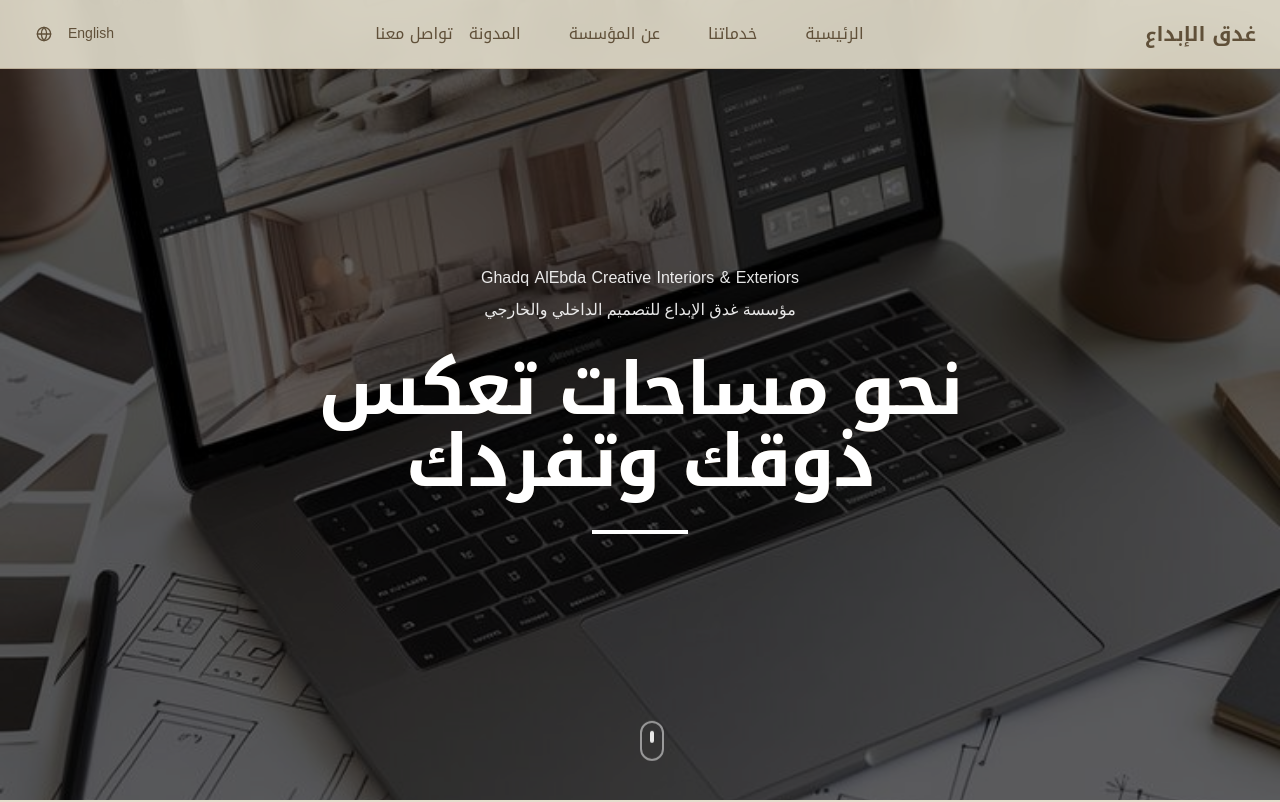
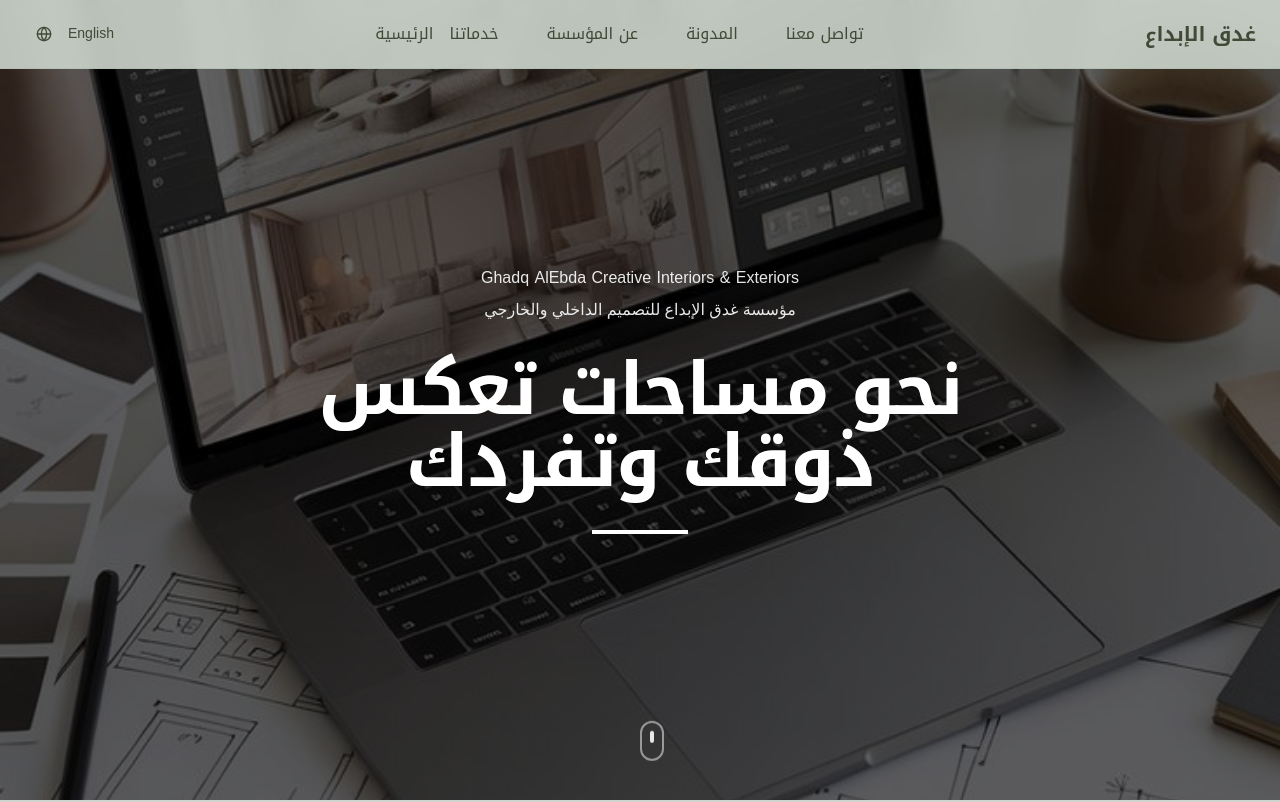
Before and after one commit to Webique/ghadq-essence-design, a React (Vite) app: page / in a window 1280 px wide. Shown: the top 802 px of the page. Built offline with nearby package versions, Linux system fonts and the light colour scheme.

Commit message:
added splash screen

```diff
--- a/src/components/IntroSection.tsx
+++ b/src/components/IntroSection.tsx
@@ -8,7 +8,6 @@ const IntroSection = () => {
 
   const features = [
     { key: 'feature1', icon: <CheckCircle className="w-5 h-5 text-primary" /> },
-    { key: 'feature2', icon: <CheckCircle className="w-5 h-5 text-primary" /> },
     { key: 'feature3', icon: <CheckCircle className="w-5 h-5 text-primary" /> },
     { key: 'feature4', icon: <CheckCircle className="w-5 h-5 text-primary" /> },
   ];
--- a/src/components/Navigation.tsx
+++ b/src/components/Navigation.tsx
@@ -35,16 +35,12 @@ const Navigation = () => {
           </div>
 
           {/* Desktop Navigation */}
-          <div className={`hidden md:flex items-center ${language === 'ar' ? 'flex-row-reverse' : ''}`}>
-            {displayNavItems.map((item, index) => (
+          <div className={`hidden md:flex items-center space-x-8 ${language === 'ar' ? 'space-x-reverse' : ''}`}>
+            {displayNavItems.map((item) => (
               <a
                 key={item.key}
                 href={item.href}
-                className={`text-foreground hover:text-primary transition-colors duration-300 font-medium px-2 py-1 ${
-                  language === 'ar'
-                    ? index === displayNavItems.length - 1 ? 'mr-0' : 'mr-8'
-                    : index === displayNavItems.length - 1 ? 'ml-0' : 'ml-8'
-                }`}
+                className="text-foreground hover:text-primary transition-colors duration-300 font-medium px-2 py-1"
               >
                 {t(item.key)}
               </a>
--- /dev/null
+++ b/src/components/PrivacyPolicy.tsx
@@ -0,0 +1,118 @@
+import React from 'react';
+import { useLanguage } from '@/contexts/LanguageContext';
+import { Shield, CheckCircle, MessageCircle, CreditCard, Star } from 'lucide-react';
+
+const PrivacyPolicy = () => {
+  const { language, t } = useLanguage();
+
+  const policies = [
+    {
+      icon: <CheckCircle className="w-5 h-5 text-primary" />,
+      text: {
+        ar: "التعديل مرتين مجانًا، بدون أي تعديل جوهري.",
+        en: "Two free modifications, without any major changes."
+      }
+    },
+    {
+      icon: <CheckCircle className="w-5 h-5 text-primary" />,
+      text: {
+        ar: "أي تعديل جوهري إضافي يتم الاتفاق عليه.",
+        en: "Any additional major modifications are agreed upon."
+      }
+    },
+    {
+      icon: <MessageCircle className="w-5 h-5 text-primary" />,
+      text: {
+        ar: "تواصلنا عبر الواتس اب دائمًا وسريع.",
+        en: "Our communication via WhatsApp is always fast and reliable."
+      }
+    },
+    {
+      icon: <Shield className="w-5 h-5 text-primary" />,
+      text: {
+        ar: "في حالة إلغاء الخدمة بعد الدفع، لا يتم استرجاع المبلغ.",
+        en: "In case of service cancellation after payment, no refund is provided."
+      }
+    },
+    {
+      icon: <CreditCard className="w-5 h-5 text-primary" />,
+      text: {
+        ar: "الدفع عن طريق التحويل لحساب المؤسسة",
+        en: "Payment via bank transfer to company account"
+      }
+    }
+  ];
+
+  return (
+    <section id="privacy-policy" className="py-20 bg-gradient-to-b from-card/30 to-background">
+      <div className="container mx-auto px-6">
+        <div className="max-w-4xl mx-auto">
+          {/* Section Header */}
+          <div className="text-center mb-16">
+            <div className="flex justify-center mb-6">
+              <div className="p-4 rounded-full bg-primary/10 border border-primary/20">
+                <Shield className="w-8 h-8 text-primary" />
+              </div>
+            </div>
+            <h2 className="text-4xl lg:text-5xl font-bold mb-6 text-foreground">
+              {language === 'ar' ? 'سياسة الخصوصية والشروط' : 'Privacy Policy & Terms'}
+            </h2>
+            <div className="w-24 h-1 bg-gradient-bronze mx-auto mb-8"></div>
+            <p className="text-xl text-muted-foreground max-w-3xl mx-auto leading-relaxed">
+              {language === 'ar'
+                ? 'مع غدق الإبداع للتصميم الداخلي والخارجي 🌟'
+                : 'With Ghadq AlEbda for Interior & Exterior Design 🌟'
+              }
+            </p>
+          </div>
+
+          {/* Policies Grid */}
+          <div className="grid grid-cols-1 md:grid-cols-2 gap-6 mb-12">
+            {policies.map((policy, index) => (
+              <div
+                key={index}
+                className="flex items-start space-x-4 rtl:space-x-reverse text-start p-6 card-premium hover-lift"
+                style={{ animationDelay: `${index * 0.1}s` }}
+              >
+                <div className="flex-shrink-0 mt-1">
+                  {policy.icon}
+                </div>
+                <div>
+                  <p className="text-foreground font-medium leading-relaxed">
+                    {policy.text[language]}
+                  </p>
+                </div>
+              </div>
+            ))}
+          </div>
+
+          {/* Contact CTA */}
+          <div className="text-center">
+            <div className="flex justify-center mb-4">
+              <Star className="w-6 h-6 text-primary" />
+            </div>
+            <p className="text-lg text-foreground font-medium mb-6">
+              {language === 'ar'
+                ? 'لأي استفسار أو فكرة، راسلنا واحنا جاهزين!'
+                : 'For any questions or ideas, contact us and we\'re ready!'
+              }
+            </p>
+            <div className="flex justify-center">
+              <a
+                href="https://wa.me/966534645312"
+                target="_blank"
+                rel="noopener noreferrer"
+                className="inline-flex items-center px-6 py-3 bg-primary text-primary-foreground rounded-lg font-medium hover:bg-primary/90 transition-colors duration-300"
+              >
+                <MessageCircle className="w-5 h-5 me-2" />
+                {language === 'ar' ? 'تواصل معنا' : 'Contact Us'}
+              </a>
+            </div>
+          </div>
+        </div>
+      </div>
+    </section>
+  );
+};
+
+export default PrivacyPolicy;
--- a/src/contexts/LanguageContext.tsx
+++ b/src/contexts/LanguageContext.tsx
@@ -32,12 +32,11 @@ const translations = {
 
     // Features
     feature1: "Innovative design balancing beauty & function",
-    feature2: "Use of cutting-edge technology & premium materials",
     feature3: "Personalized consultations for precise execution",
     feature4: "Full project supervision from concept to delivery",
 
     // CTA
-    ctaMain: "Start your project with us today – Book your consultation via WhatsApp",
+    ctaMain: "Book your consultation via WhatsApp",
 
     // Services
     servicesTitle: "Our Services to Bring Your Vision to Life",
@@ -98,12 +97,11 @@ const translations = {
 
     // Features
     feature1: "تصميم مبتكر يوازن بين الجمال والوظيفة",
-    feature2: "استخدام أحدث التقنيات والمواد",
     feature3: "استشارات شخصية لضمان تنفيذ رؤيتك",
     feature4: "متابعة كاملة من البداية حتى التسليم",
 
     // CTA
-    ctaMain: "ابدأ مشروعك معنا اليوم – احجز استشارتك عبر الواتس اب",
+    ctaMain: "احجز استشارتك عبر الواتس اب",
 
     // Services
     servicesTitle: "خدماتنا لتجسيد رؤيتك",
--- a/src/index.css
+++ b/src/index.css
@@ -8,83 +8,83 @@ All colors MUST be HSL for consistent theming.
 
 @layer base {
   :root {
-    --background: 45 30% 85%; /* #D7C4A0 - Lightest background */
-    --foreground: 35 25% 30%; /* #846745 - Darkest text */
+    --background: 120 8% 82%; /* rgba(207,212,206,255) - Light gray-green background */
+    --foreground: 80 15% 25%; /* rgba(68,76,55,255) - Dark olive text */
 
-    --card: 40 25% 80%; /* #C1AB85 - Light card background */
-    --card-foreground: 35 25% 30%;
+    --card: 120 8% 85%; /* Slightly lighter gray-green card background */
+    --card-foreground: 80 15% 25%;
 
-    --popover: 40 25% 80%;
-    --popover-foreground: 35 25% 30%;
+    --popover: 120 8% 85%;
+    --popover-foreground: 80 15% 25%;
 
-    --primary: 35 25% 30%; /* #846745 - Darkest primary */
-    --primary-foreground: 45 30% 85%; /* Light text on dark primary */
-    --primary-glow: 35 30% 40%; /* Lighter primary for effects */
+    --primary: 80 15% 25%; /* rgba(68,76,55,255) - Dark olive primary */
+    --primary-foreground: 120 8% 82%; /* Light background on dark olive */
+    --primary-glow: 80 20% 35%; /* Lighter olive for effects */
 
-    --secondary: 35 20% 55%; /* #9A8365 - Medium-dark secondary */
-    --secondary-foreground: 45 30% 85%;
+    --secondary: 120 8% 70%; /* rgba(135,142,124,255) - Medium gray-green */
+    --secondary-foreground: 80 15% 25%;
 
-    --muted: 40 20% 75%; /* #AE8F65 - Medium muted background */
-    --muted-foreground: 35 20% 45%; /* Muted text */
+    --muted: 120 8% 75%; /* Muted gray-green background */
+    --muted-foreground: 80 15% 40%; /* Muted olive text */
 
-    --accent: 35 25% 45%; /* #9A8365 - Medium accent */
-    --accent-foreground: 45 30% 85%;
+    --accent: 120 8% 70%; /* rgba(135,142,124,255) - Medium gray-green accent */
+    --accent-foreground: 80 15% 25%;
 
     --destructive: 0 70% 50%;
-    --destructive-foreground: 45 30% 85%;
+    --destructive-foreground: 120 8% 82%;
 
-    --border: 35 20% 55%; /* #9A8365 - Medium border */
-    --input: 40 20% 75%;
-    --ring: 35 25% 30%; /* #846745 - Dark focus rings */
+    --border: 120 8% 70%; /* rgba(135,142,124,255) - Medium gray-green border */
+    --input: 120 8% 75%;
+    --ring: 80 15% 25%; /* rgba(68,76,55,255) - Dark olive focus rings */
 
     --radius: 0.75rem;
 
     /* Premium gradients */
-    --gradient-hero: linear-gradient(135deg, hsl(45 30% 85% / 0.9), hsl(40 25% 80% / 0.8));
-    --gradient-bronze: linear-gradient(135deg, hsl(35 25% 30%), hsl(35 20% 45%));
-    --gradient-dark: linear-gradient(180deg, hsl(45 30% 85%), hsl(40 25% 80%));
+    --gradient-hero: linear-gradient(135deg, hsl(120 8% 82% / 0.9), hsl(120 8% 85% / 0.8));
+    --gradient-bronze: linear-gradient(135deg, hsl(80 15% 25%), hsl(120 8% 70%));
+    --gradient-dark: linear-gradient(180deg, hsl(120 8% 82%), hsl(120 8% 85%));
 
     /* Premium shadows */
-    --shadow-bronze: 0 20px 40px -10px hsl(35 25% 30% / 0.3);
-    --shadow-premium: 0 25px 50px -12px hsl(45 30% 85% / 0.8);
-    --shadow-glow: 0 0 60px hsl(35 30% 40% / 0.2);
+    --shadow-bronze: 0 20px 40px -10px hsl(80 15% 25% / 0.3);
+    --shadow-premium: 0 25px 50px -12px hsl(120 8% 82% / 0.8);
+    --shadow-glow: 0 0 60px hsl(120 8% 70% / 0.2);
 
     /* Animations */
     --transition-luxury: all 0.4s cubic-bezier(0.23, 1, 0.32, 1);
     --transition-smooth: all 0.3s cubic-bezier(0.4, 0, 0.2, 1);
 
     /* Sidebar variables */
-    --sidebar-background: 40 25% 80%;
-    --sidebar-foreground: 35 25% 30%;
-    --sidebar-primary: 35 25% 30%;
-    --sidebar-primary-foreground: 45 30% 85%;
-    --sidebar-accent: 35 20% 55%;
-    --sidebar-accent-foreground: 45 30% 85%;
-    --sidebar-border: 35 20% 55%;
-    --sidebar-ring: 35 25% 30%;
+    --sidebar-background: 120 8% 85%;
+    --sidebar-foreground: 80 15% 25%;
+    --sidebar-primary: 80 15% 25%;
+    --sidebar-primary-foreground: 120 8% 82%;
+    --sidebar-accent: 120 8% 70%;
+    --sidebar-accent-foreground: 80 15% 25%;
+    --sidebar-border: 120 8% 70%;
+    --sidebar-ring: 80 15% 25%;
   }
 
   .dark {
     /* Updated dark theme with new colors */
-    --background: 35 25% 30%; /* #846745 - Darkest background */
-    --foreground: 45 30% 85%; /* #D7C4A0 - Lightest text */
-    --card: 35 20% 45%; /* #9A8365 - Dark card background */
-    --card-foreground: 45 30% 85%;
-    --popover: 35 20% 45%;
-    --popover-foreground: 45 30% 85%;
-    --primary: 40 25% 80%; /* #C1AB85 - Light primary */
-    --primary-foreground: 35 25% 30%;
-    --secondary: 40 20% 75%; /* #AE8F65 - Medium secondary */
-    --secondary-foreground: 45 30% 85%;
-    --muted: 35 20% 55%; /* #9A8365 - Medium-dark muted */
-    --muted-foreground: 40 25% 80%;
-    --accent: 40 25% 80%; /* #C1AB85 - Light accent */
-    --accent-foreground: 35 25% 30%;
+    --background: 80 15% 20%; /* Darker olive background */
+    --foreground: 120 8% 90%; /* Very light gray-green text */
+    --card: 80 12% 25%; /* Dark olive card background */
+    --card-foreground: 120 8% 90%;
+    --popover: 80 12% 25%;
+    --popover-foreground: 120 8% 90%;
+    --primary: 120 8% 70%; /* Medium gray-green primary */
+    --primary-foreground: 80 15% 20%;
+    --secondary: 120 8% 60%; /* Medium-dark gray-green secondary */
+    --secondary-foreground: 80 15% 90%;
+    --muted: 80 8% 25%; /* Dark olive muted */
+    --muted-foreground: 120 8% 70%;
+    --accent: 120 8% 70%; /* Medium gray-green accent */
+    --accent-foreground: 80 15% 20%;
     --destructive: 0 70% 50%;
-    --destructive-foreground: 45 30% 85%;
-    --border: 40 20% 75%; /* #AE8F65 - Medium border */
-    --input: 35 20% 55%;
-    --ring: 40 25% 80%; /* #C1AB85 - Light focus rings */
+    --destructive-foreground: 120 8% 90%;
+    --border: 120 8% 60%; /* Medium gray-green border */
+    --input: 80 8% 25%;
+    --ring: 120 8% 70%; /* Medium gray-green focus rings */
   }
 }
 
--- a/src/pages/Index.tsx
+++ b/src/pages/Index.tsx
@@ -7,6 +7,7 @@ import ServicesSection from '@/components/ServicesSection';
 import OurWorkSection from '@/components/OurWorkSection';
 import BlogSection from '@/components/BlogSection';
 import ContactSection from '@/components/ContactSection';
+import PrivacyPolicy from '@/components/PrivacyPolicy';
 import Footer from '@/components/Footer';
 import SplashScreen from '@/components/SplashScreen';
 
@@ -41,6 +42,7 @@ const Index = () => {
             <OurWorkSection />
             <BlogSection />
             <ContactSection />
+            <PrivacyPolicy />
           </main>
           <Footer />
         </div>
```
Also changed, not shown: src/components/Footer.tsx (+22 -1 lines), src/components/SplashScreen.tsx (+8 -8 lines), tailwind.config.ts (+5 -5 lines).
